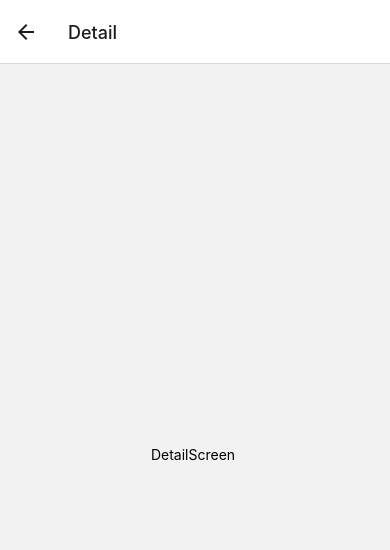
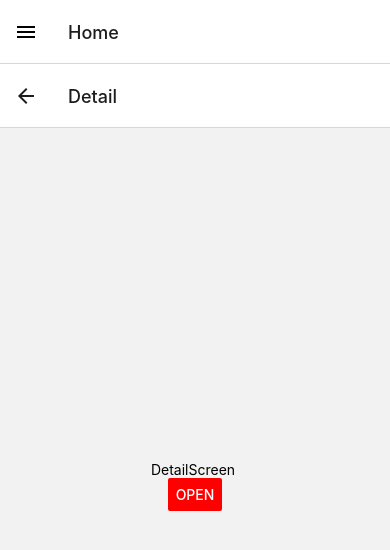
Before and after one commit to gabrielezagarella/React-Native-Exercises, a React Native app: screen /Detail in a window 390 px wide. Shown: the top 550 px of the page. Built offline with nearby package versions, Linux system fonts and the light colour scheme; no server answers.

Commit message:
feat(drawer-menu): add navigation drawer

```diff
--- a/App.tsx
+++ b/App.tsx
@@ -8,7 +8,7 @@ import NavigationProvider from "./src/navigation";
 // git checkout feature/exercise-2
 // git checkout feature/exercise-3
 // git checkout feature/exercise-4
-
+// git checkout feature/drawer-menu
 const App = () => {
   return <NavigationProvider />;
 };
--- a/babel.config.js
+++ b/babel.config.js
@@ -1,6 +1,7 @@
-module.exports = function(api) {
+module.exports = function (api) {
   api.cache(true);
   return {
-    presets: ['babel-preset-expo'],
+    presets: ["babel-preset-expo", "@babel/preset-typescript"],
+    plugins: ['react-native-reanimated/plugin'],
   };
 };
--- a/package.json
+++ b/package.json
@@ -10,6 +10,7 @@
     "eject": "expo eject"
   },
   "dependencies": {
+    "@react-navigation/drawer": "^6.4.3",
     "@react-navigation/native": "^6.0.10",
     "@react-navigation/stack": "^6.2.1",
     "expo": "~44.0.0",
@@ -17,12 +18,14 @@
     "react": "17.0.1",
     "react-dom": "17.0.1",
     "react-native": "0.64.3",
-    "react-native-gesture-handler": "^2.4.1",
+    "react-native-gesture-handler": "~2.1.0",
+    "react-native-reanimated": "^2.3.3",
     "react-native-safe-area-context": "3.3.2",
     "react-native-web": "0.17.1"
   },
   "devDependencies": {
     "@babel/core": "^7.12.9",
+    "@babel/preset-typescript": "^7.18.6",
     "@types/react": "~17.0.21",
     "@types/react-native": "~0.64.12",
     "typescript": "~4.3.5"
--- a/src/models/RootStackParams.ts
+++ b/src/models/RootStackParams.ts
@@ -3,6 +3,7 @@ type RootStackParams = {
   Detail: {
     id?: string | undefined;
   };
+  Profile: undefined
 };
 
 export default RootStackParams;
--- a/src/models/ScreenFC.ts
+++ b/src/models/ScreenFC.ts
@@ -1,9 +1,9 @@
-import { RouteProp } from "@react-navigation/native";
+import { DrawerNavigationState, ParamListBase, RouteProp } from "@react-navigation/native";
 import { StackNavigationProp } from "@react-navigation/stack";
 import React from "react";
 import RootStackParams from "./RootStackParams";
 type ScreenNavigationProps<T extends keyof RootStackParams> = {
-  navigation: StackNavigationProp<RootStackParams, T>;
+  navigation: StackNavigationProp<RootStackParams, T> & DrawerNavigationState<ParamListBase>;
   route: RouteProp<RootStackParams>;
 };
 type ScreenFC<S extends keyof RootStackParams> = React.FC<
--- a/src/navigation/index.tsx
+++ b/src/navigation/index.tsx
@@ -4,12 +4,14 @@ import React from "react";
 import RootStackParams from "../models/RootStackParams";
 import DetailScreen from "../screen/DetailScreen";
 import HomeScreen from "../screen/HomeScreen";
+import { createDrawerNavigator } from "@react-navigation/drawer";
+import ProfileScreen from "../screen/Profile";
 
 const RootStack = createStackNavigator<RootStackParams>();
+const Drawer = createDrawerNavigator();
 
-const NavigationProvider: React.FC = () => {
+const HomeStack: React.FC = () => {
   return (
-    <NavigationContainer>
     <RootStack.Navigator>
       <RootStack.Screen
         name="Home"
@@ -21,7 +23,17 @@ const NavigationProvider: React.FC = () => {
       />
       <RootStack.Screen name="Detail" component={DetailScreen} />
     </RootStack.Navigator>
+  );
+};
+const DrawerMenu: React.FC = () => {
+  return (
+    <NavigationContainer>
+      <Drawer.Navigator initialRouteName="Home">
+        <Drawer.Screen name="Home" component={HomeStack} />
+        <Drawer.Screen name="Detail" component={DetailScreen} />
+        <Drawer.Screen name="Profile" component={ProfileScreen} />
+      </Drawer.Navigator>
     </NavigationContainer>
   );
 };
-export default NavigationProvider;
+export default DrawerMenu;
--- a/src/screen/DetailScreen.tsx
+++ b/src/screen/DetailScreen.tsx
@@ -1,11 +1,36 @@
-import React from "react";
-import { View, Text, StyleSheet } from "react-native";
+import React, { useEffect } from "react";
+import { View, Text, StyleSheet, Button } from "react-native";
 import ScreenFC from "../models/ScreenFC";
+import { useDrawerStatus } from "@react-navigation/drawer";
+import { getDrawerStatusFromState } from "@react-navigation/drawer";
 
-const DetailScreen: ScreenFC<"Detail"> = ({ route }) => {
+const DetailScreen: ScreenFC<"Detail"> = ({ route, navigation }) => {
+  const isDrawerOpen = useDrawerStatus();
+
+  useEffect(() => {
+    navigation.addListener("state", () => {
+      const isDrawerOpen2 = getDrawerStatusFromState({
+        default: isDrawerOpen,
+        key: "",
+        index: 0,
+        routeNames: [],
+        routes: [],
+        stale: false,
+        type: "drawer",
+        history: [],
+      });
+      console.log("isDrawerOpen2", navigation.getState());
+    });
+  }, []);
+
   return (
     <View style={styles.container}>
       <Text>DetailScreen {route.params?.id}</Text>
+      <Button
+        title="Open"
+        color={isDrawerOpen ? "red" : "pink"}
+        onPress={() => console.log("isDrawerOpen", isDrawerOpen)}
+      />
     </View>
   );
 };
--- /dev/null
+++ b/src/screen/Profile.tsx
@@ -0,0 +1,21 @@
+import React from "react";
+import { View, Text, StyleSheet } from "react-native";
+import ScreenFC from "../models/ScreenFC";
+
+const ProfileScreen: ScreenFC<"Profile"> = ({ route }) => {
+  return (
+    <View style={styles.container}>
+      <Text>ProfileScreen {route.params?.id}</Text>
+    </View>
+  );
+};
+
+const styles = StyleSheet.create({
+  container: {
+    flex: 1,
+    alignItems: "center",
+    justifyContent: "center",
+  },
+});
+
+export default ProfileScreen;
--- a/tsconfig.json
+++ b/tsconfig.json
@@ -1,6 +1,7 @@
 {
   "extends": "expo/tsconfig.base",
   "compilerOptions": {
-    "strict": true
+    "strict": true,
+    "esModuleInterop": true
   }
 }
```
Also changed, not shown: 1 other file (tests, documents, lock files or other folders). Lines whose indentation alone changed are shown as unchanged.
